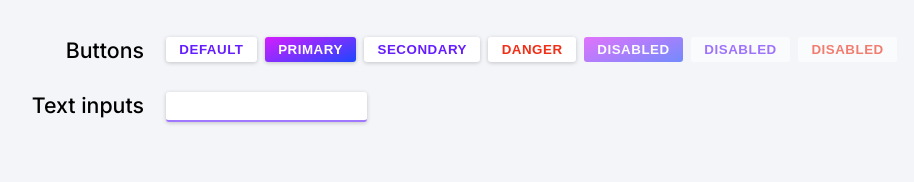
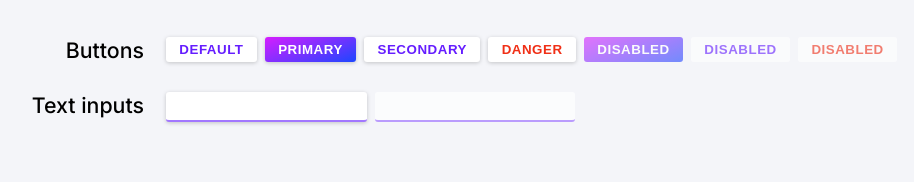
Before and after one commit to Acowdy/aether-react, a React (Create React App) app: page / in a window 1280 px wide. Shown: the top 182 px of the page, without its empty margins (5-919 px from the left). Built offline with nearby package versions, Linux system fonts and the light colour scheme.

Commit message:
Add disabled style for text inputs

```diff
--- a/src/ComponentGallery.tsx
+++ b/src/ComponentGallery.tsx
@@ -42,6 +42,9 @@ export default function ComponentGallery(props) {
                 <div style={{maxWidth: "500px"}}>
                     <TextInput/>
                 </div>
+                <div style={{maxWidth: "500px"}}>
+                    <TextInput disabled/>
+                </div>
             </GalleryRow>
         </Gallery>
     );
--- a/src/TextInput.tsx
+++ b/src/TextInput.tsx
@@ -1,7 +1,7 @@
 import React from 'react';
 import './styles/TextInput.scss';
 
-export class TextInput extends React.Component<{}, {value: string}> {
+export class TextInput extends React.Component<{disabled?: boolean}, {value: string}> {
     constructor(props) {
         super(props);
         this.state = {value: ""};
@@ -15,7 +15,12 @@ export class TextInput extends React.Component<{}, {value: string}> {
 
     render() {
         return (
-            <input type="text" value={this.state.value} onChange={this.handleChange}/>
+            <input
+                type="text"
+                value={this.state.value}
+                onChange={this.handleChange}
+                disabled={this.props.disabled}
+                />
         );
     }
 }
--- a/src/styles/TextInput.scss
+++ b/src/styles/TextInput.scss
@@ -15,4 +15,10 @@ input[type=text] {
         border-bottom: none;
         margin-bottom: 2px;
     }
+
+    &[disabled] {
+        box-shadow: none;
+        opacity: 0.7;
+        pointer-events: none;
+    }
 }
```
